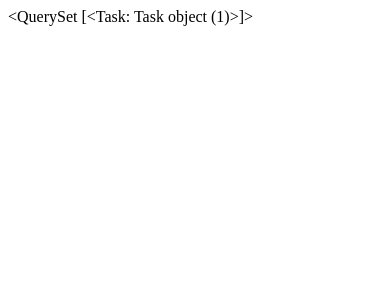
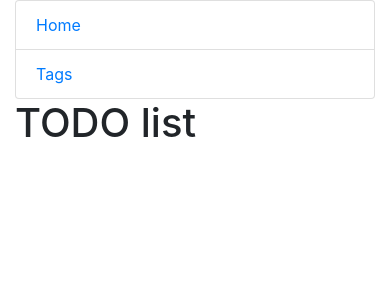
Before and after one commit to motivated2/django-todo-list, a Django app: page / in a window 390 px wide. Shown: the top 300 px of the page. Run offline with Django 5.2, Linux system fonts and the light colour scheme; tables that the repository leaves empty hold one stand-in row (values such as "Sample post").

Commit message:
add base template, sidebar

```diff
--- /dev/null
+++ b/templates/base.html
@@ -0,0 +1,39 @@
+<!DOCTYPE html>
+<html lang="en">
+
+<head>
+    {% block title %}<title>TODO list</title>{% endblock %}
+    <meta charset="utf-8">
+    <meta name="viewport" content="width=device-width, initial-scale=1">
+    <link rel="stylesheet"
+          href="https://cdn.jsdelivr.net/npm/bootstrap@4.5.3/dist/css/bootstrap.min.css"
+          integrity="sha384-TX8t27EcRE3e/ihU7zmQxVncDAy5uIKz4rEkgIXeMed4M0jlfIDPvg6uqKI2xXr2"
+          crossorigin="anonymous">
+    {% load static %}
+    <link rel="stylesheet" href="{% static 'css/styles.css' %}">
+</head>
+
+<body>
+<div class="container-fluid">
+    <div class="row">
+        <div class="col-sm-2">
+
+            {% block sidebar %}
+                {% include "includes/sidebar.html" %}
+            {% endblock %}
+
+        </div>
+        <div class="col-sm-10 ">
+
+            {% block content %}{% endblock %}
+
+            {% block pagination %}
+
+            {% endblock %}
+
+        </div>
+    </div>
+</div>
+</body>
+
+</html>
--- /dev/null
+++ b/templates/includes/sidebar.html
@@ -0,0 +1,4 @@
+<ul class="sidebar-nav list-group">
+    <li class="list-group-item"><a href="{% url 'index'%}?next={{request.path}}">Home</a></li>
+    <li class="list-group-item"><a href="#">Tags</a></li>
+</ul>
--- a/templates/todo_list/index.html
+++ b/templates/todo_list/index.html
@@ -1,5 +1,6 @@
-<html lang="en">
-<body>
-{{ tasks }}
-</body>
-</html>
+{% extends "base.html" %}
+
+{% block content %}
+    <h1>TODO list</h1>
+
+{% endblock %}
```
